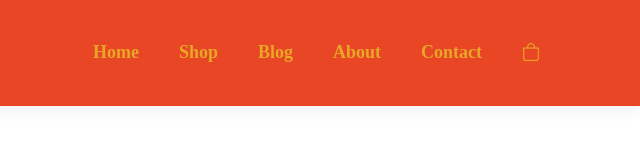
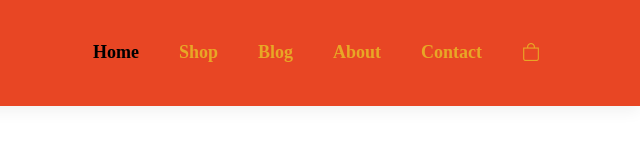
Before and after one commit to PedroJacobCard/Ecommerce, a plain HTML site: page index.html in a window 1280 px wide. In both pictures the pointer is over the link "Home". Shown: the full height of the page, 640-1280 px from the left. Drawn offline with nearby package versions, Linux system fonts and the light colour scheme; files whose address does not match are found by name; a web font is replaced by a local one.

Commit message:
greet changes

```diff
--- a/index.css
+++ b/index.css
@@ -83,5 +83,10 @@ body {
     text-decoration: none;
     font-size: 18px;
     font-weight: 600;
-    color: var(--secondary-color)
+    color: var(--secondary-color);
+    transition: 0.3s ease;
 }
+
+#navbar li a:hover {
+    color: black;
+}
```
